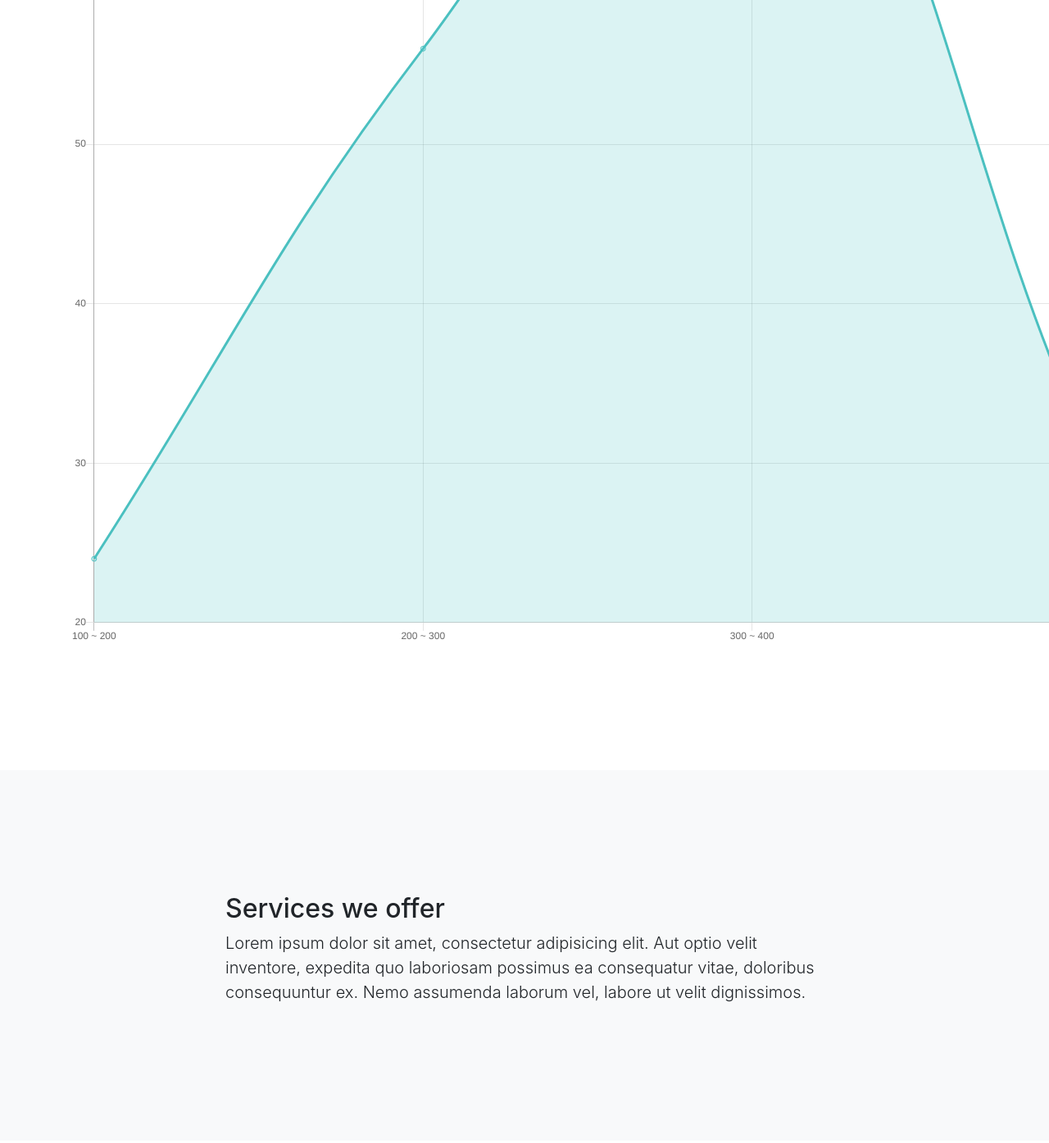
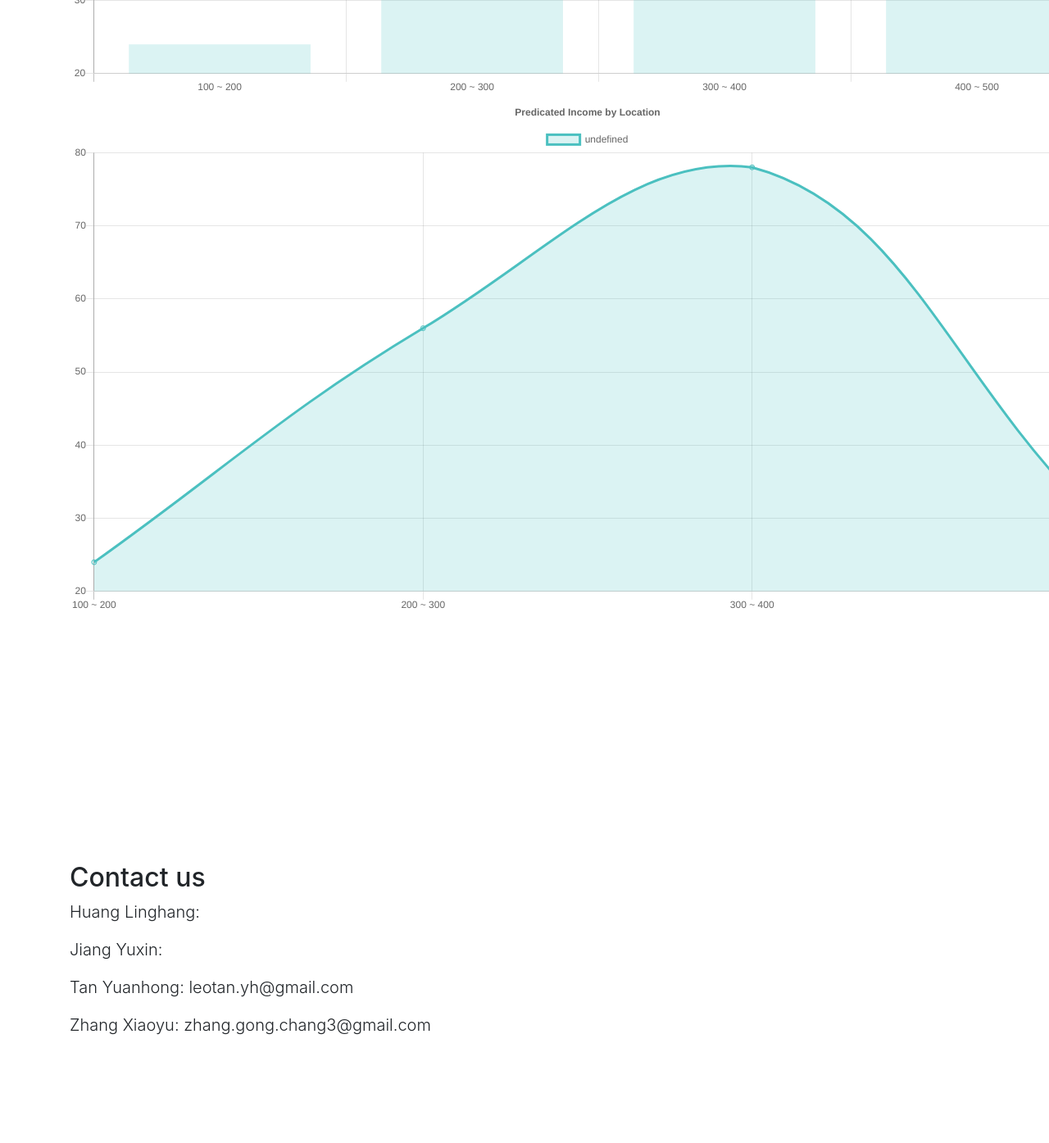
Before and after one commit to le0tan/circleshack19, a website with bundled scripts: page webapp/index.html in a window 1280 px wide. Shown: the part 1020-2415 px from the top of the page at 82% size. Built offline with nearby package versions, Linux system fonts and the light colour scheme.

Commit message:
Add side graphs

```diff
--- a/webapp/index.html
+++ b/webapp/index.html
@@ -47,10 +47,10 @@
       <div class="collapse navbar-collapse" id="navbarResponsive">
         <ul class="navbar-nav ml-auto">
           <li class="nav-item">
-            <a class="nav-link js-scroll-trigger" href="#about">Home</a>
+            <a class="nav-link js-scroll-trigger" href="#home">Home</a>
           </li>
           <li class="nav-item">
-            <a class="nav-link js-scroll-trigger" href="#services">Explore</a>
+            <a class="nav-link js-scroll-trigger" href="#explore">Explore</a>
           </li>
           <li class="nav-item">
             <a class="nav-link js-scroll-trigger" href="#contact">About</a>
@@ -63,25 +63,24 @@
   <header class="bg-primary text-white">
     <div class="container text-center">
       <h1>Welcome to Economics Status Prediction</h1>
-      <p class="lead">A landing page template freshly redesigned for Bootstrap 4</p>
+      <p class="lead">Enter postal code or address for both actual and predicted income information</p>
     </div>
   </header>
 
   <section id="explore">
     <div class="container">
       <div class="row">
-        <div class="col-lg-4 mx-auto">
-          <div vertical layout>
-            <div class="btn-group" role="group" aria-label="Basic example">
-              <button type="button" class="btn btn-secondary">Monthly Income</button>
-              <button type="button" class="btn btn-secondary">Predicated Income</button>
-            </div>
-            <canvas id="mixchart" width="100" height="100"></canvas>
-            <script src="js/chart.js"></script>
+
+        <div class="col-lg-6 mx-auto">
+          <div class="column">
+            <canvas id="income-chart" width="100" height="50"></canvas>
+            <script src="js/income-chart.js"></script>
+            <canvas id="prediction-chart" width="100" height="50"></canvas>
+            <script src="js/prediction-chart.js"></script>
           </div>
         </div>
 
-        <div class="col-lg-8 mx-auto">
+        <div class="col-lg-6 mx-auto">
           <div class="input-group mt-3 mb-3" id="search">
             <div class="input-group-prepend">
               <button type="button" id='search-type' class="btn btn-outline-secondary dropdown-toggle postal"
@@ -102,28 +101,15 @@
     </div>
   </section>
 
-
-  <section id="services" class="bg-light">
-    <div class="container">
-      <div class="row">
-        <div class="col-lg-8 mx-auto">
-          <h2>Services we offer</h2>
-          <p class="lead">Lorem ipsum dolor sit amet, consectetur adipisicing elit. Aut optio velit inventore, expedita
-            quo laboriosam possimus ea consequatur vitae, doloribus consequuntur ex. Nemo assumenda laborum vel, labore
-            ut velit dignissimos.</p>
-        </div>
-      </div>
-    </div>
-  </section>
-
   <section id="contact">
     <div class="container">
       <div class="row">
-        <div class="col-lg-8 mx-auto">
+        <div class="col-lg-12 mx-auto">
           <h2>Contact us</h2>
-          <p class="lead">Lorem ipsum dolor sit amet, consectetur adipisicing elit. Vero odio fugiat voluptatem dolor,
-            provident officiis, id iusto! Obcaecati incidunt, qui nihil beatae magnam et repudiandae ipsa
-            exercitationem, in, quo totam.</p>
+          <p class="lead">Huang Linghang:</p>
+          <p class="lead">Jiang Yuxin:</p>
+          <p class="lead">Tan Yuanhong: leotan.yh@gmail.com</p>
+          <p class="lead">Zhang Xiaoyu: zhang.gong.chang3@gmail.com</p>
         </div>
       </div>
     </div>
--- a/webapp/js/chart.js
+++ b/webapp/js/income-chart.js
@@ -5,13 +5,13 @@ var lineFill = 'rgba(75, 192, 192, 0.2)'
 var options = {
     title: {
         display: true,
-        text: "Monthly Income by Area"
+        text: "Monthly Income by Location"
     }
 }
 
-var ctx = document.getElementById("mixchart").getContext('2d');
+var ctx = document.getElementById("income-chart").getContext('2d');
 var chart = new Chart(ctx, {
-    type: 'line',
+    type: 'bar',
     data: {
         labels: labels,
         datasets: [{
--- /dev/null
+++ b/webapp/js/prediction-chart.js
@@ -0,0 +1,26 @@
+var data = [24, 56, 78, 32];
+var labels = ["100 ~ 200", "200 ~ 300", "300 ~ 400", "400 ~ 500"];
+var lineColor = 'rgba(75, 192, 192, 1)';
+var lineFill = 'rgba(75, 192, 192, 0.2)'
+var options = {
+    title: {
+        display: true,
+        text: "Predicated Income by Location"
+    }
+}
+
+var ctx = document.getElementById("prediction-chart").getContext('2d');
+var chart = new Chart(ctx, {
+    type: 'line',
+    data: {
+        labels: labels,
+        datasets: [{
+            data: data,
+            borderColor: lineColor,
+            backgroundColor: lineFill,
+            fill: true
+        },
+        ]
+    },
+    options: options
+});
```
